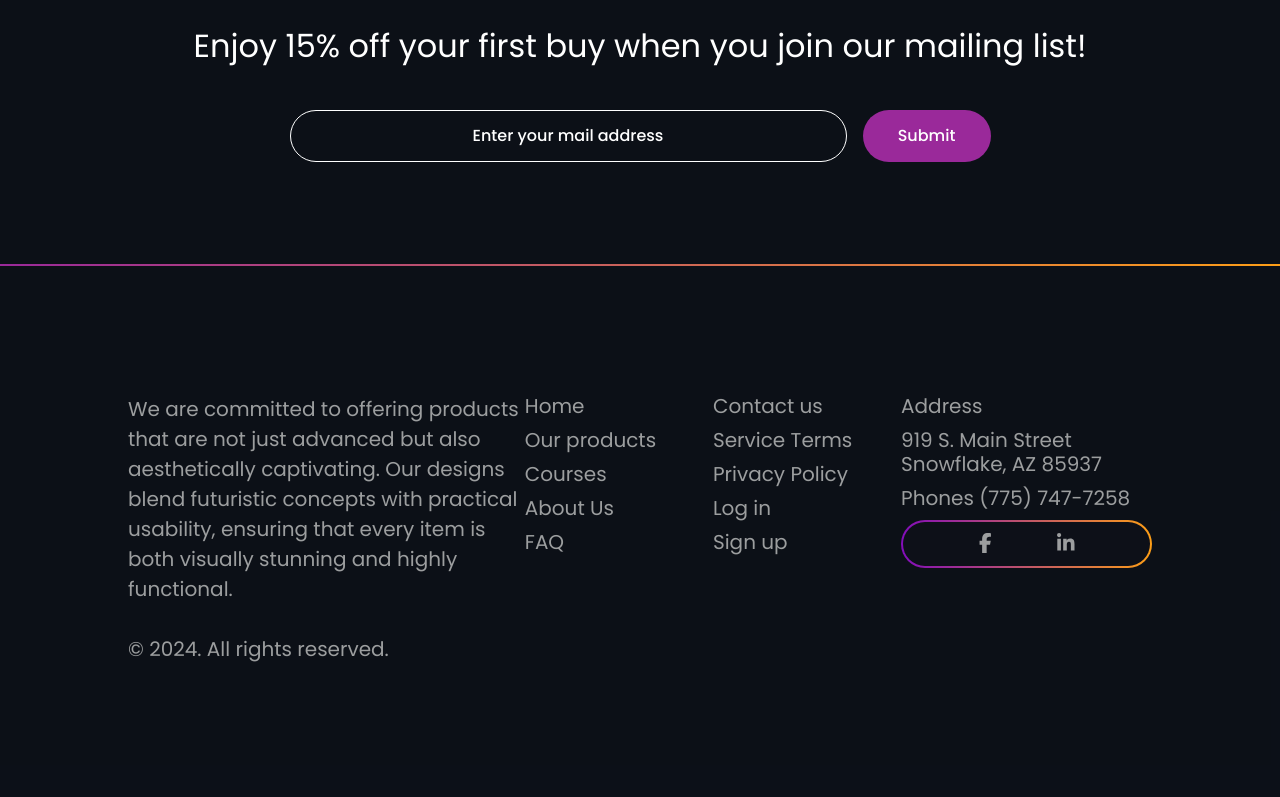
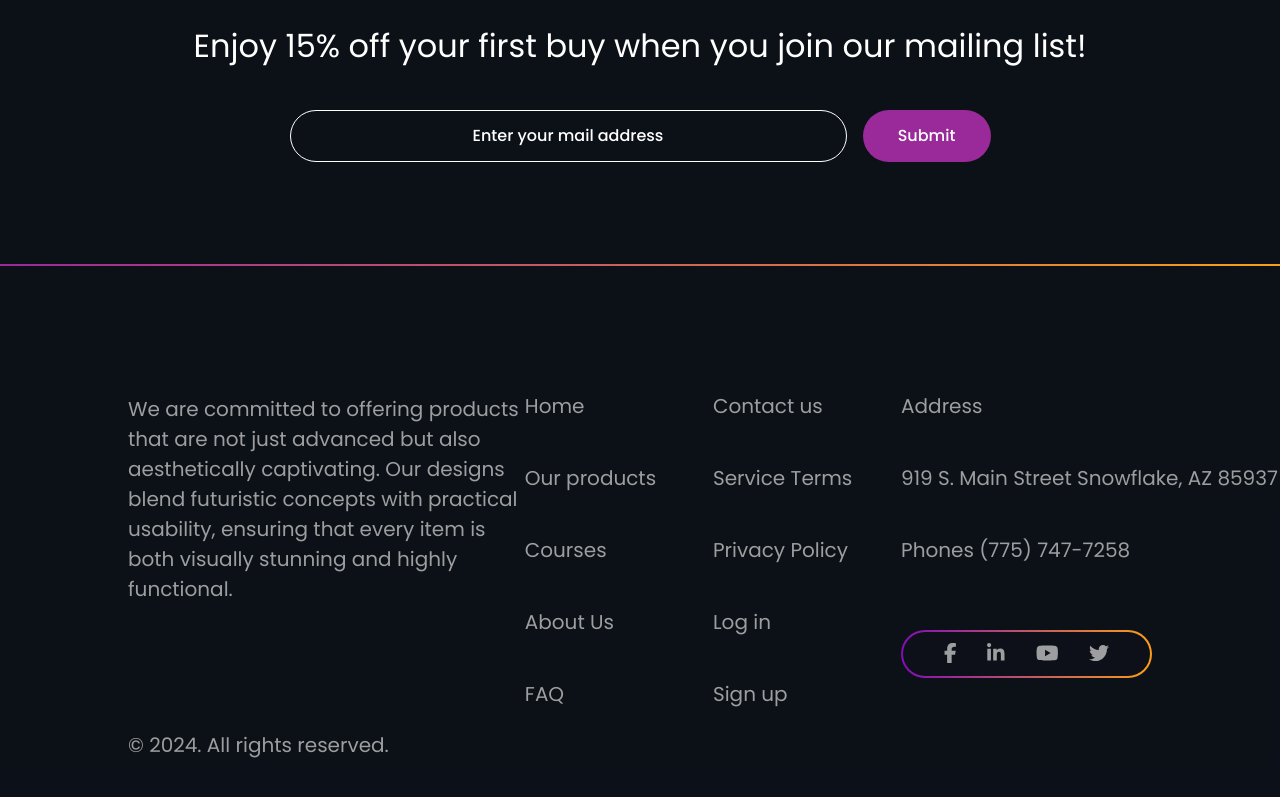
Before and after one commit to arivvera/ShopPicks, a Next.js app: page /about-us in a window 1280 px wide. Shown: the part 5078-5875 px from the top of the page. Built offline with nearby package versions, Linux system fonts and the light colour scheme; no server answers.

Commit message:
Bug/114 Style of the footer similar to design: -included more social icons -styles for elements of the footer modified

```diff
--- a/src/layout/footer/footer.css
+++ b/src/layout/footer/footer.css
@@ -10,6 +10,7 @@
     justify-content: space-between;
     font-size: 20px;
     color: #9C9E9F;
+    font-family: inherit;
 }
 
 .footer-block-paragraph {
@@ -41,16 +42,25 @@
     background: #0D1018;
     width: 100%; /* This property should be augmented as more social network icons are added*/
 }
+.social-network-icon{
+    color: #9C9E9F;
+}
 
 .footer-group-item  p{
-    margin-bottom: 10px;
+    margin-bottom: 3rem;
 }
-
+.address-p{
+    width: max-content;
+}
+.footer-copyright{
+    margin-top: 6rem;
+}
 .social-network-container {
     display: flex;
     justify-content: center;
     align-items: center;
     padding: 2px;
+    margin-top: 20px;
     border-image: linear-gradient(to right, #830DBA, #FD9E17) 1;
     background: linear-gradient(to right, #830DBA, #FD9E17);
     border-radius: 108px;
--- a/src/layout/footer/footer.tsx
+++ b/src/layout/footer/footer.tsx
@@ -2,8 +2,9 @@ import React from 'react';
 import '../../app/globals.css';
 import './footer.css';
 import {FontAwesomeIcon} from "@fortawesome/react-fontawesome";
-import {faFacebookF, faLinkedinIn} from "@fortawesome/free-brands-svg-icons";
+import {faFacebookF, faLinkedinIn, faTwitter, faYoutube} from "@fortawesome/free-brands-svg-icons";
 import Link from "next/link";
+
 
 const Footer: React.FC = () => {
     return (
@@ -15,7 +16,7 @@ const Footer: React.FC = () => {
                         Our designs blend futuristic concepts with practical usability,
                         ensuring that every item is both visually stunning and highly functional.</p>
                     <br />
-                    <p>© 2024. All rights reserved.</p>
+                    <p className={"footer-copyright"}>© 2024. All rights reserved.</p>
                 </div>
                 <div className="footer-group-blocks">
                     <div className="footer-group-item">
@@ -42,7 +43,7 @@ const Footer: React.FC = () => {
                     </div>
                     <div className="footer-group-item" style={{width: "40%"}}>
                         <p>Address</p>
-                        <p>919 S. Main Street Snowflake, AZ 85937</p>
+                        <p className={"address-p"}>919 S. Main Street Snowflake, AZ 85937</p>
                         <p>Phones (775) 747-7258</p>
 
 
@@ -54,8 +55,12 @@ const Footer: React.FC = () => {
                                 <span><a href="https://www.linkedin.com/company/ntsprint/posts/?feedView=all">
                                 <FontAwesomeIcon icon={faLinkedinIn} size={"1x"} />
                             </a></span>
-                                <span className="hidden"><a href=""><i className="fa-brands fa-youtube"></i></a></span>
-                                <span className="hidden"><a href=""><i className="fa-brands fa-twitter"></i></a></span>
+                                <span className="social-network-icon"><a href="#">
+                                <FontAwesomeIcon icon={faYoutube} size={"1x"} />
+                                </a></span>
+                                <span className="social-network-icon"><a href="#">
+                                <FontAwesomeIcon icon={faTwitter} size={"1x"} />
+                                </a></span>
                             </div>
                         </div>
 
```
